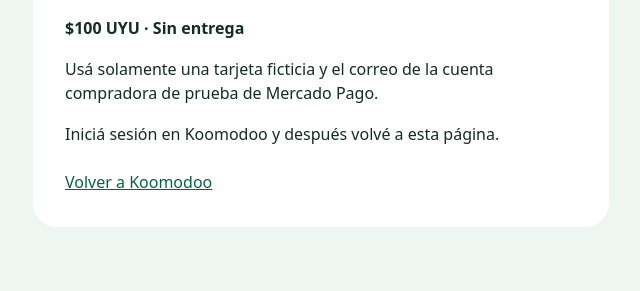
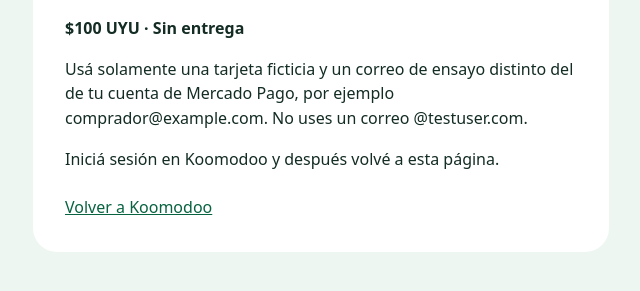
Before and after one commit to facusdesign-dev/koomodoo, a plain HTML site: page ensayo-tarjeta.html in a window 1280 px wide. Shown: the part 165-456 px from the top of the page, without its empty margins (319-959 px from the left). Drawn offline with nearby package versions, Linux system fonts and the light colour scheme.

Commit message:
Corregir instrucciones para comprador de prueba con tarjetas

```diff
--- a/ensayo-tarjeta.html
+++ b/ensayo-tarjeta.html
@@ -2,7 +2,7 @@
 <title>Prueba de tarjeta | Koomodoo</title>
 <style>body{font:1rem/1.55 system-ui;background:#edf6f0;color:#132c24;margin:0}main{max-width:32rem;margin:5vh auto;padding:2rem;background:white;border-radius:1.5rem;border-top:6px solid #10885f}small{letter-spacing:.1em}h1{line-height:1.1}a{color:#086340}#status{min-height:2em}</style>
 <main><small>KOOMODOO / ENSAYO PRIVADO</small><h1>Compra de prueba</h1><strong>$100 UYU · Sin entrega</strong>
-<p>Usá solamente una tarjeta ficticia y el correo de la cuenta compradora de prueba de Mercado Pago.</p>
+<p>Usá solamente una tarjeta ficticia y un correo de ensayo distinto del de tu cuenta de Mercado Pago, por ejemplo comprador@example.com. No uses un correo @testuser.com.</p>
 <p id="status" role="status">Consultando el pedido…</p><div id="card" hidden></div><a href="/">Volver a Koomodoo</a></main>
 <script src="https://cdn.jsdelivr.net/npm/@supabase/supabase-js@2.119.0/dist/umd/supabase.min.js"></script>
 <script src="https://sdk.mercadopago.com/js/v2"></script>
```
